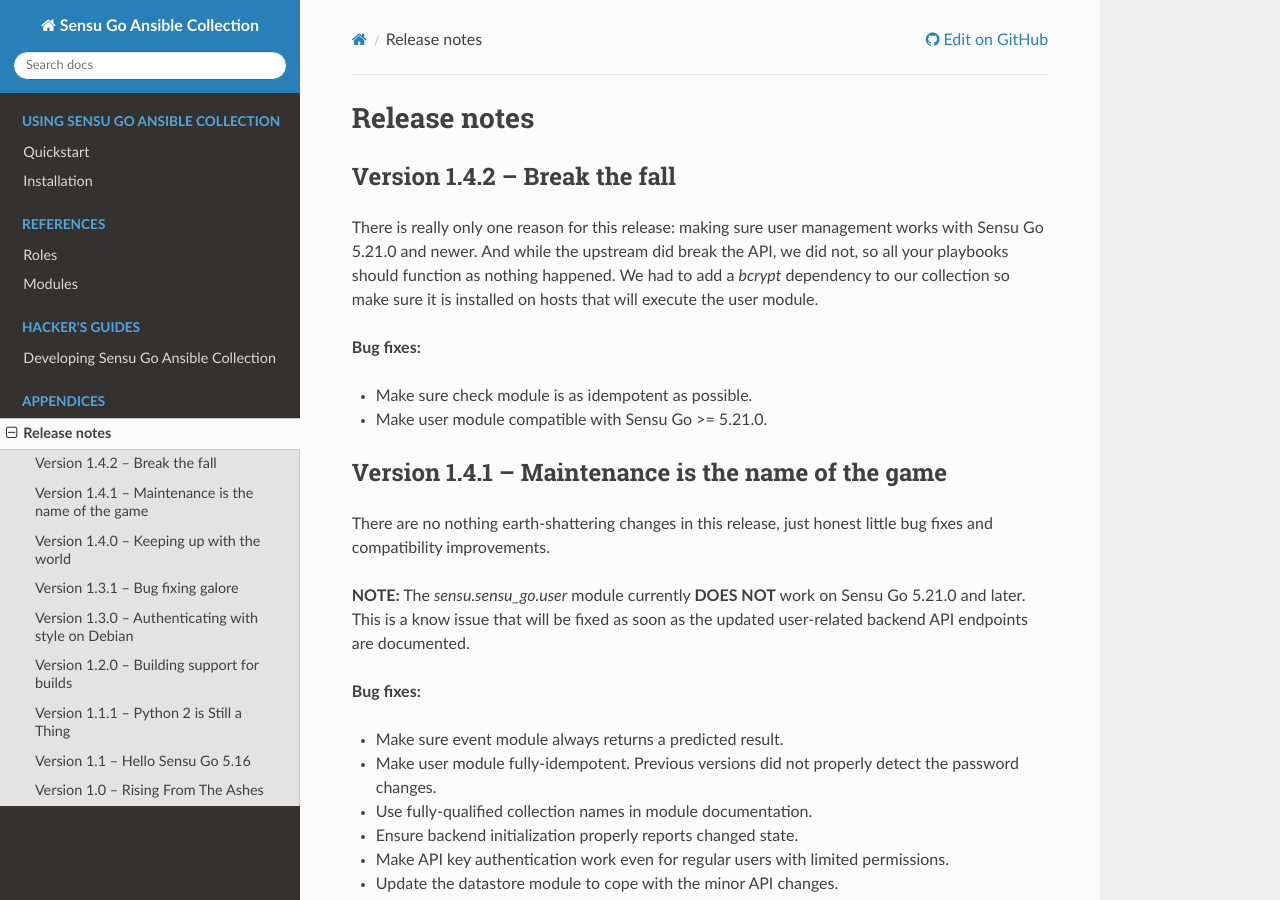
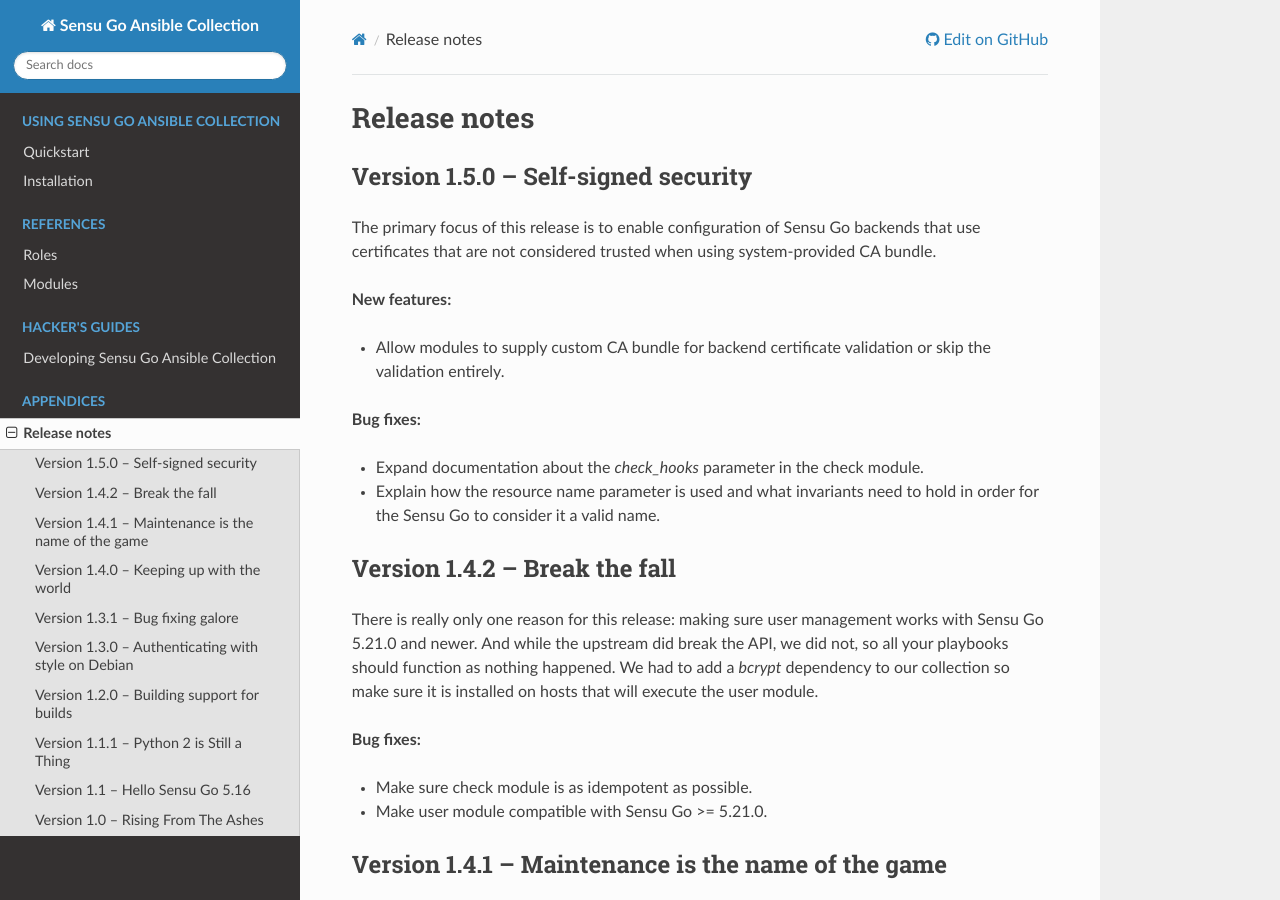
Before and after one commit to sensu/sensu-go-ansible, a Sphinx documentation site: the page built from docs/source/release_notes.rst, in a window 1280 px wide and 900 px high. Built offline with Sphinx 7.4.7 and the Read the Docs theme 2.0.0, drawn with Linux system fonts in a browser that asks for light colours.

Commit message:
Prepare for release 1.5.0

```diff
--- a/docs/source/release_notes.rst
+++ b/docs/source/release_notes.rst
@@ -1,5 +1,23 @@
 Release notes
 =============
+
+Version 1.5.0 -- Self-signed security
+-------------------------------------
+
+The primary focus of this release is to enable configuration of Sensu Go
+backends that use certificates that are not considered trusted when using
+system-provided CA bundle.
+
+**New features:**
+
+* Allow modules to supply custom CA bundle for backend certificate validation
+  or skip the validation entirely.
+
+**Bug fixes:**
+
+* Expand documentation about the *check_hooks* parameter in the check module.
+* Explain how the resource name parameter is used and what invariants need to
+  hold in order for the Sensu Go to consider it a valid name.
 
 Version 1.4.2 -- Break the fall
 -------------------------------
--- a/galaxy.yml
+++ b/galaxy.yml
@@ -1,6 +1,6 @@
 namespace: sensu
 name: sensu_go
-version: 1.4.2
+version: 1.5.0
 
 authors:
   - Paul Arthur <paul.arthur@flowerysong.com> (@flowerysong)
```
